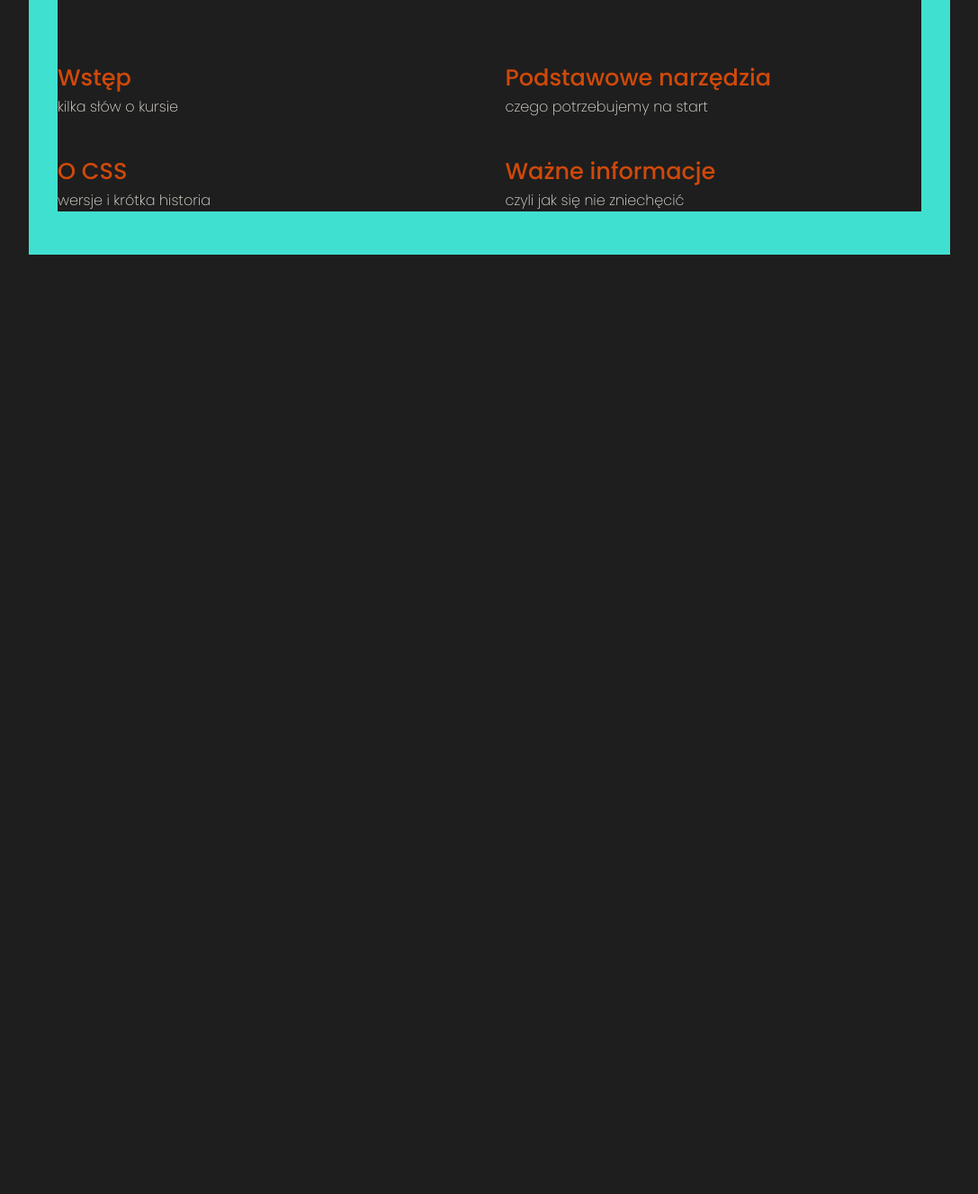
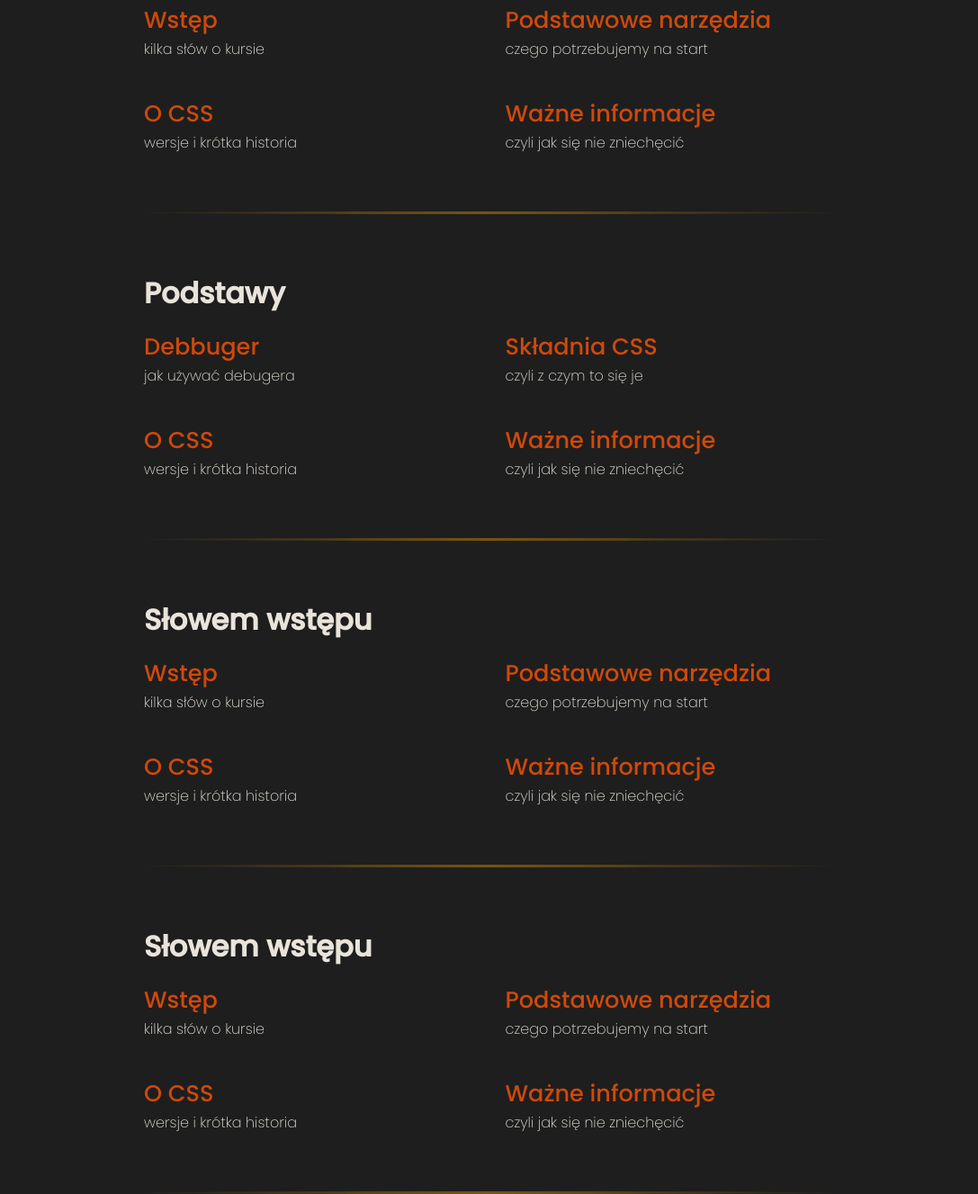
Before and after one commit to kosminskimateusz/kosminskimateusz.github.io, a plain HTML site: page index.html in a window 1280 px wide. Shown: the part 315-1642 px from the top of the page at 90% size, without its empty margins (96-1183 px from the left). Before the commit the page ends 800 px from the top, so only its background shows below. Drawn offline with Linux system fonts and the light colour scheme.

Commit message:
HR styling, added more sections

```diff
--- a/css/style.css
+++ b/css/style.css
@@ -13,61 +13,91 @@
    padding: 0;
    box-sizing: border-box;
    background: var(--backgroundColorDark);
+}
+
+html {
+   color: var(--textColor);
    font-family: var(--main-font);
 }
 
-body {
-  /* display: flex;
-  position: relative; */
-  color: var(--textColor);
-}
+
+
+/* HEADER Section */
+
+
 
 header {
-  width: 100vw;
+   width: 100v;
    /* background: #111111; */
    overflow: hidden;
    text-align: center;
    padding-top: 4rem;
-  padding-bottom: 3rem;
+   padding-bottom: 1rem;
 }
 
-header > h1 {
+header>h1 {
    color: white;
    font-size: 3rem;
-  width: 23rem;
+   width: 27%;
    margin: 10px auto;
    font-family: Cambria, Cochin, Georgia, Times, "Times New Roman", serif;
    background: rgba(255, 166, 0, 0.781);
-  border-radius: 0.6rem;
+   border-radius: 1rem;
+   text-shadow: -3px -3px rgba(66, 59, 29, 0.459);
 }
 
 #logo {
-    width: 50rem;
-    border-radius: 0.6rem;
+   width: 30%;
+   border-radius: 1rem;
 }
 
 
+/* ------- Content Section ------- */
+
+
 .content {
-  background: turquoise;
    margin: auto;
-  padding: 3rem 2rem;
-  min-width: 60vw;
-  max-width: 80vw;
+   padding: 0 2rem;
+   min-width: 65vw;
+   max-width: 90vh;
 }
+
+.content hr {
+   border: 0;
+   /* border-radius: 50%;
+   border-top: 3px solid rgba(255, 166, 0, 0.397); */
+   height: 3px;
+   border-radius: 50%;
+   background-image: linear-gradient(to right, rgba(255, 166, 0, 0.027), rgba(255, 166, 0, 0.397), rgba(255, 166, 0, 0.027));
+}
+
+
+
+/* ------- Course Section ------- */
+
 
 .section-title {
    background: inherit;
+   padding: 4rem 0;
+}
+
+.section-title h1 {
+   padding-bottom: 1rem;
 }
 
 .section-list {
    display: grid;
    list-style: none;
-  padding-top: 4rem;
+
    /* Sprawdzić działanie grid */
    grid-template-columns: repeat(auto-fill, minmax(min(100%, 300px), 1fr));
    gap: 40px 35px;
    /* background: darkblue; */
 }
+
+
+/* ------- Links section ------- */
+
 
 .section-list a {
    text-decoration: none;
@@ -84,15 +114,24 @@ header > h1 {
 }
 
 
-  @media only screen and (max-width: 1000px) {
+
+
+
+/* ------- 1000px ------- */
+
+/* @media only screen and (max-width: 1000px) {
    #logo {
       width: 30rem;
       border-radius: 0.6rem;
    }
-  }
-@media only screen and (max-width: 800px) {
+} */
+
+
+/* ------- 800px ------- */
+
+/* @media only screen and (max-width: 800px) {
    #logo {
       width: 10rem;
       border-radius: 0.6rem;
    }
-}
+} */
--- a/index.html
+++ b/index.html
@@ -1,15 +1,19 @@
 <!DOCTYPE html>
 <html lang="en">
+
 <head>
    <meta charset="UTF-8" />
    <meta http-equiv="X-UA-Compatible" content="IE=edge" />
    <meta name="viewport" content="width=device-width, initial-scale=1.0" />
    <title>Kurs CSS</title>
+
    <!-- Prism for code snippets -->
    <link rel="stylesheet" href="./Prism/prism.css" />
+
    <!-- My CSS -->
    <link rel="stylesheet" href="./css/style.css" />
 </head>
+
 <body>
    <header>
       <img id="logo" src="./img/css.jpg" alt="" />
@@ -17,27 +21,167 @@
    </header>
    <div class="content">
       <div class="section-title">
-        <h1>Słowem wstępu</h1>
+         <h1>
+            Słowem wstępu
+         </h1>
          <ul class="section-list">
             <li>
-            <a href="#">Wstęp</a>
-            <p>kilka słów o kursie</p>
+               <a href="#">
+                  Wstęp
+               </a>
+               <p>
+                  kilka słów o kursie
+               </p>
             </li>
             <li>
-            <a href="#">Podstawowe narzędzia</a>
-            <p>czego potrzebujemy na start</p>
+               <a href="#">
+                  Podstawowe narzędzia
+               </a>
+               <p>
+                  czego potrzebujemy na start
+               </p>
             </li>
             <li>
-            <a href="#">O CSS</a>
-            <p>wersje i krótka historia</p>
+               <a href="#">
+                  O CSS
+               </a>
+               <p>
+                  wersje i krótka historia
+               </p>
             </li>
             <li>
-            <a href="#">Ważne informacje</a>
-            <p>czyli jak się nie zniechęcić</p>
+               <a href="#">
+                  Ważne informacje
+               </a>
+               <p>
+                  czyli jak się nie zniechęcić
+               </p>
             </li>
          </ul>
       </div>
+      <hr>
+      <div class="section-title">
+         <h1>
+            Podstawy
+         </h1>
+         <ul class="section-list">
+            <li>
+               <a href="#">
+                  Debbuger
+               </a>
+               <p>
+                  jak używać debugera
+               </p>
+            </li>
+            <li>
+               <a href="#">
+                  Składnia CSS
+               </a>
+               <p>
+                  czyli z czym to się je
+               </p>
+            </li>
+            <li>
+               <a href="#">
+                  O CSS
+               </a>
+               <p>
+                  wersje i krótka historia
+               </p>
+            </li>
+            <li>
+               <a href="#">
+                  Ważne informacje
+               </a>
+               <p>
+                  czyli jak się nie zniechęcić
+               </p>
+            </li>
+         </ul>
+      </div>
+      <hr>
+      <div class="section-title">
+         <h1>
+            Słowem wstępu
+         </h1>
+         <ul class="section-list">
+            <li>
+               <a href="#">
+                  Wstęp
+               </a>
+               <p>
+                  kilka słów o kursie
+               </p>
+            </li>
+            <li>
+               <a href="#">
+                  Podstawowe narzędzia
+               </a>
+               <p>
+                  czego potrzebujemy na start
+               </p>
+            </li>
+            <li>
+               <a href="#">
+                  O CSS
+               </a>
+               <p>
+                  wersje i krótka historia
+               </p>
+            </li>
+            <li>
+               <a href="#">
+                  Ważne informacje
+               </a>
+               <p>
+                  czyli jak się nie zniechęcić
+               </p>
+            </li>
+         </ul>
+      </div>
+      <hr>
+      <div class="section-title">
+         <h1>
+            Słowem wstępu
+         </h1>
+         <ul class="section-list">
+            <li>
+               <a href="#">
+                  Wstęp
+               </a>
+               <p>
+                  kilka słów o kursie
+               </p>
+            </li>
+            <li>
+               <a href="#">
+                  Podstawowe narzędzia
+               </a>
+               <p>
+                  czego potrzebujemy na start
+               </p>
+            </li>
+            <li>
+               <a href="#">
+                  O CSS
+               </a>
+               <p>
+                  wersje i krótka historia
+               </p>
+            </li>
+            <li>
+               <a href="#">
+                  Ważne informacje
+               </a>
+               <p>
+                  czyli jak się nie zniechęcić
+               </p>
+            </li>
+         </ul>
+      </div>
+      <hr>
    </div>
    <script src="./Prism/prism.js"></script>
 </body>
+
 </html>
```
Also changed, not shown: Prism/prism.js (+4 -4 lines). Lines whose indentation alone changed are shown as unchanged.
